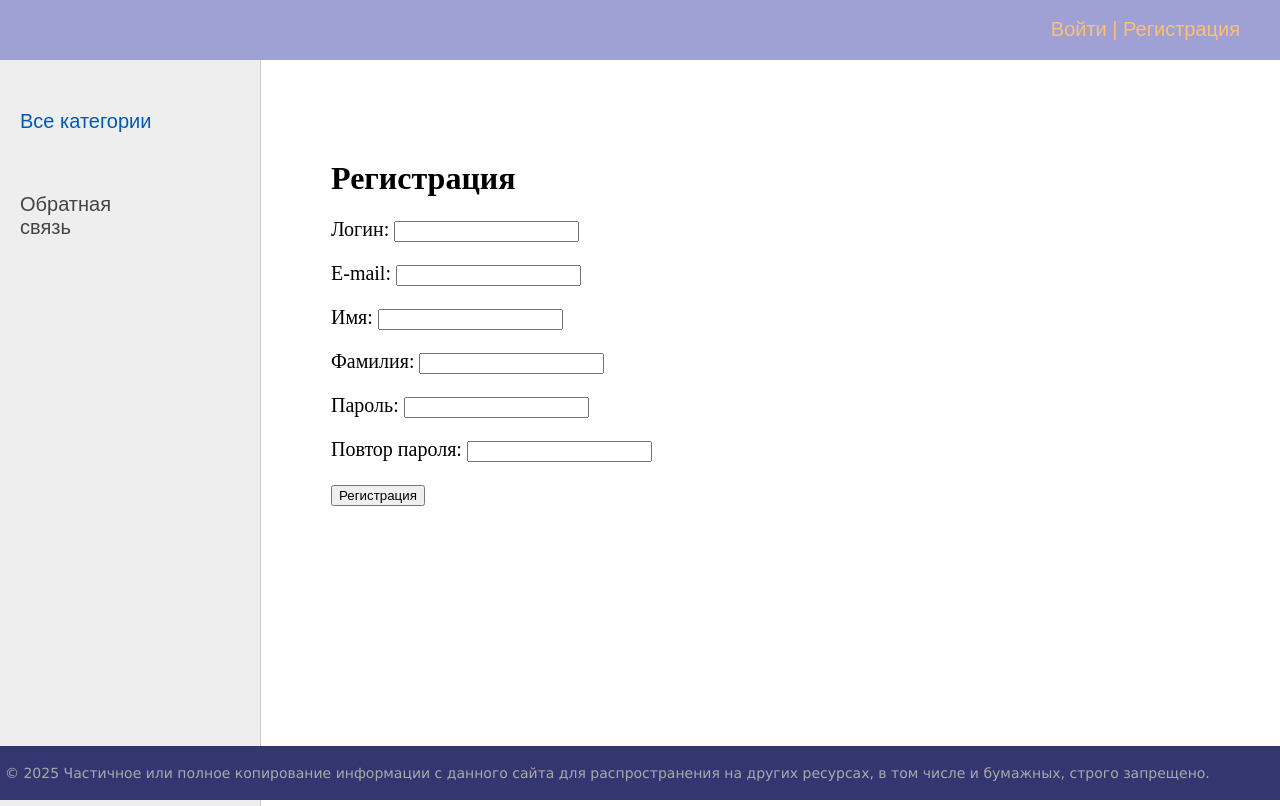
After one commit to Amslva/project, a Django app: page /users/register/ in a window 1280 px wide. The commit adds this page. Run offline with Django 5.2, Linux system fonts and the light colour scheme; data that the repository does not hold is empty.

Commit message:
feat: add user registration with form validation

```diff
--- a/junitcompass/junitcompass/settings.py
+++ b/junitcompass/junitcompass/settings.py
@@ -121,3 +121,5 @@ DEFAULT_AUTO_FIELD = 'django.db.models.BigAutoField'
 
 LOGIN_REDIRECT_URL = 'home'
 LOGOUT_REDIRECT_URL = 'home'
+LOGIN_URL = 'users:login'
+LOGOUT_URL = 'users:logout'
--- a/junitcompass/templates/base.html
+++ b/junitcompass/templates/base.html
@@ -26,7 +26,7 @@
                                 </form>
                             </li>
                             {% else %}
-                                <li class="last"><a href="{% url 'users:login' %}">Войти</a> | <a href="#">Регистрация</a></li>
+                                <li class="last"><a href="{% url 'users:login' %}">Войти</a> | <a href="{% url 'users:register' %}">Регистрация</a></li>
                             {% endif %}
 			            </ul>
 			        <div class="clear"></div>
--- a/junitcompass/users/forms.py
+++ b/junitcompass/users/forms.py
@@ -1,18 +1,38 @@
 from django import forms
 from django.contrib.auth import get_user_model
 from django.contrib.auth.forms import AuthenticationForm
+from django.contrib.auth.models import User
 
 
 class LoginUserForm(AuthenticationForm):
-    username = forms.CharField(
-        label='Логин',
-        widget=forms.TextInput(attrs={'class': 'form-input'})
-    )
-    password = forms.CharField(
-        label='Пароль',
-        widget=forms.PasswordInput(attrs={'class': 'form-input'})  # Changed to PasswordInput
-    )
+    username = forms.CharField(label='Логин', widget=forms.TextInput(attrs={'class': 'form-input'}))
+    password = forms.CharField(label='Пароль', widget=forms.TextInput(attrs={'class': 'form-input'}))
+    class Meta:
+        model = get_user_model()
+        fields = ['username', 'password']
+
+class RegisterUserForm(forms.ModelForm):
+    username = forms.CharField(label="Логин")
+    password = forms.CharField(label="Пароль", widget=forms.PasswordInput())
+    password2 = forms.CharField(label="Повтор пароля", widget=forms.PasswordInput())
 
     class Meta:
         model = get_user_model()
-        fields = ['username', 'password']
+        fields = ['username', 'email', 'first_name', 'last_name', 'password', 'password2']
+        labels = {
+            'email': 'E-mail',
+            'first_name': "Имя",
+            'last_name': "Фамилия",
+        }
+
+    def clean_password2(self):
+        cd = self.cleaned_data
+        if cd['password'] != cd['password2']:
+            raise forms.ValidationError("Пароли не совпадают!")
+        return cd['password']
+
+    def clean_email(self):
+        email = self.cleaned_data['email']
+        if get_user_model().objects.filter(email=email).exists():
+            raise forms.ValidationError("Такой E-mail уже существует!")
+        return email
--- /dev/null
+++ b/junitcompass/users/templates/users/register.html
@@ -0,0 +1,12 @@
+{% extends 'base.html' %}
+
+{% block content %}
+<h1>Регистрация</h1>
+
+<form method="post">
+    {% csrf_token %}
+    <input type="hidden" name="text" value="{{ next }}"/>
+    {{  form.as_p  }}
+    <p><button type="submit">Регистрация</button></p>
+</form>
+{% endblock %}
--- a/junitcompass/users/urls.py
+++ b/junitcompass/users/urls.py
@@ -7,4 +7,5 @@ app_name = 'users'
 urlpatterns = [
     path('login/', views.LoginUser.as_view(), name='login'),  #users:login
     path('logout/', LogoutView.as_view(), name='logout'),   #users:logout
+    path('register/', views.register, name='register'),
 ]
--- a/junitcompass/users/views.py
+++ b/junitcompass/users/views.py
@@ -1,12 +1,25 @@
 from django.contrib.auth import  logout
 from django.contrib.auth.views import LoginView, LogoutView
 from django.http import  HttpResponseRedirect
+from django.shortcuts import render
 from django.urls import reverse
 
-from users.forms import LoginUserForm
+from users.forms import LoginUserForm, RegisterUserForm
 
 
 class LoginUser(LoginView):
     form_class = LoginUserForm
     template_name = 'users/login.html'
     extra_context = {'title': 'Авторизация'}
+
+def register(request):
+    if request.method == 'POST':
+        form = RegisterUserForm(request.POST)
+        if form.is_valid():
+            user = form.save(commit=False)
+            user.set_password(form.cleaned_data['password'])
+            user.save()
+            return render(request, 'users/register_done.html')
+    else:
+        form = RegisterUserForm()
+    return render(request, 'users/register.html', {'form': form})
```
Also changed, not shown: junitcompass/users/templates/users/register_done.html (added, +10 -0 lines).
